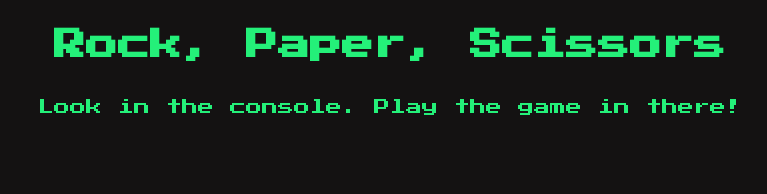
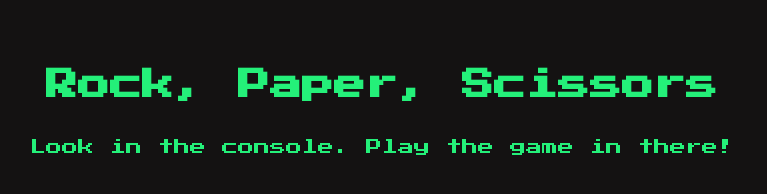
Before and after one commit to alvarez0daniel/odin-rps, a plain HTML site: page index.html in a window 1280 px wide. Shown: the whole page, without its empty margins (258-1025 px from the left). Drawn offline with Linux system fonts and the light colour scheme.

Commit message:
added padding to body

```diff
--- a/styles.css
+++ b/styles.css
@@ -2,8 +2,9 @@ body {
   display: flex;
   flex-direction: column;
   align-items: center;
-  width: 100vw;
+  max-width: 100vw;
   min-height: 100vh;
+  padding: 5vh 5vh;
   background-color: #141212;
   color: rgb(36, 240, 121);
   font-family: 'Press Start 2P', cursive;
```
